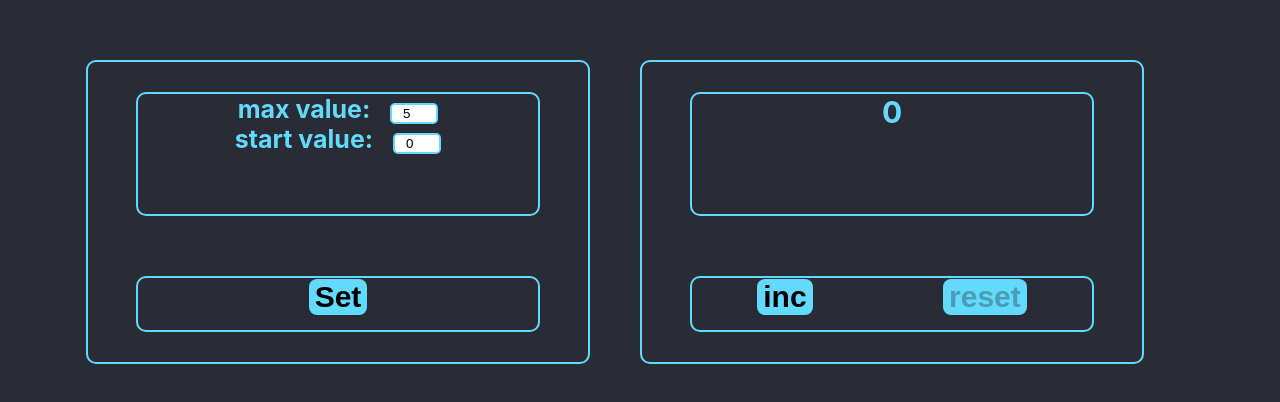
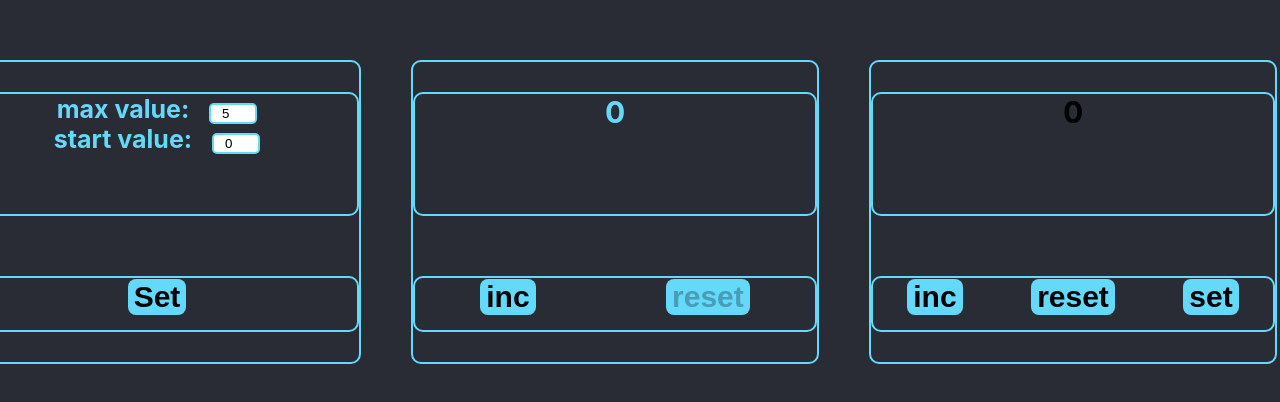
Before and after one commit to braivs/iti_counter, a React (Create React App) app: page / in a window 1280 px wide. Shown: the part 188-590 px from the top of the page. Built offline with nearby package versions, Linux system fonts and the light colour scheme.

Commit message:
counter 2.1 begin

```diff
--- a/src/App.tsx
+++ b/src/App.tsx
@@ -9,12 +9,13 @@ function App() {
   let [startValue, setStartValue] = useState(0)
   let [maxValue, setMaxValue] = useState(5)
 
-  // при загрузке приложения стартовое и максимальные значения получаются из localstorage
+  // при загрузке приложения стартовое, максимальное и текущее значения получаются из localstorage
   useEffect(() => {
     let localStorageStartValueStr = localStorage.getItem('startValue')
     let localStorageMaxValueStr = localStorage.getItem('maxValue')
     if (localStorageStartValueStr) {
       setStartValue(JSON.parse(localStorageStartValueStr))
+      setValue(JSON.parse(localStorageStartValueStr))
     }
     if (localStorageMaxValueStr) {
       setMaxValue(JSON.parse(localStorageMaxValueStr))
@@ -33,12 +34,11 @@ function App() {
     setValue(startValue)
   }
 
-  // формирование ошибки или сообщения
+  // формирование ошибки
   useEffect(() => {
-    let error = (maxValue <= startValue || startValue < 0) ? true : false
+    let error = (maxValue <= startValue || startValue < 0)
     setIsError(error)
   }, [startValue, maxValue])
-
 
   // обработчик для изменения стартового значения в settings
   const startValueHandler = (value: number) => {
@@ -50,6 +50,20 @@ function App() {
   const maxValueHandler = (value: number) => {
     setIsMessage(true) // показ месседжа вместо value
     setMaxValue(value)
+  }
+
+  //увеличить счётчик на один вверх
+  function incButtonHandler() {
+    let NewValue
+    NewValue = value;
+    NewValue++;
+    setValue(NewValue)
+
+  }
+
+  //сбросить счётчик
+  function resetButtonHandler() {
+    setValue(startValue);
   }
 
   return (
@@ -68,8 +82,13 @@ function App() {
                setValue={setValue}
                isMessage={isMessage}
                isError={isError}
+               incButtonHandler={incButtonHandler}
+               resetButtonHandler={resetButtonHandler}
       />
-      {/*<SettingsWithCounter />*/}
+      <SettingsWithCounter value={value}
+                           incButtonHandler={incButtonHandler}
+                           resetButtonHandler={resetButtonHandler}
+      />
     </div>
   );
 }
--- a/src/components/Counter.tsx
+++ b/src/components/Counter.tsx
@@ -2,16 +2,18 @@ import React, {useEffect, useState} from 'react';
 import s from './Universe.module.css'
 import {CustomButton} from './CustomButton';
 
-type CounterType = {
+type CounterPropsType = {
   startValue: number
   maxValue: number
   value: number
   setValue: (value: number) => void
   isMessage: boolean
   isError: boolean
+  incButtonHandler: () => void
+  resetButtonHandler: () => void
 }
 
-export function Counter(props: CounterType) {
+export function Counter(props: CounterPropsType) {
 
   // блокировка кнопок по условиям
   let [disabledInc, setDisabledInc] = useState(false)
@@ -33,27 +35,17 @@ export function Counter(props: CounterType) {
     },
     [props.isMessage, props.value, props.startValue, props.maxValue])
 
-  function upCounter() {
-    let NewValue
-    NewValue = props.value;
-    NewValue++;
-    props.setValue(NewValue)
 
-  }
-
-  function resetCounter() {
-    props.setValue(props.startValue);
-  }
 
   // Формирование разных цветов счётчика по условиям
-  let [valueClass, setValueClass] = useState<string>('')
+  let [valueClass, setValueClass] = useState('')
   useEffect(() => {
     if (props.isError || (props.maxValue === props.value && !props.isMessage)) {
       setValueClass(s.redValueColor)
     } else {
       setValueClass('')
     }
-  }, [props.isMessage, props.isError, props.value, props.maxValue, valueClass, setValueClass])
+  }, [props.isMessage, props.isError, props.value, props.maxValue, setValueClass])
 
 
   // разные сообщения в зависимости от наличия ошибки
@@ -71,12 +63,12 @@ export function Counter(props: CounterType) {
         <CustomButton
           title="inc"
           disabled={disabledInc}
-          onClick={upCounter}
+          onClick={props.incButtonHandler}
         />
         <CustomButton
           title="reset"
           disabled={disabledReset}
-          onClick={resetCounter}
+          onClick={props.resetButtonHandler}
         />
       </div>
     </div>
--- a/src/components/CustomButton.tsx
+++ b/src/components/CustomButton.tsx
@@ -1,12 +1,12 @@
 import React from 'react';
 
-type ButtonType = {
+type ButtonPropsType = {
   title: string
   disabled: boolean
   onClick: () => void
 }
 
-export function CustomButton(props: ButtonType) {
+export function CustomButton(props: ButtonPropsType) {
 
   return (
     <div>
--- a/src/components/Settings.tsx
+++ b/src/components/Settings.tsx
@@ -3,7 +3,7 @@ import sU from './Universe.module.css'
 import {CustomButton} from './CustomButton';
 import sS from './Settings.module.css'
 
-type SettingsType = {
+type SettingsPropsType = {
   startValue: number
   startValueHandler: (startValue: number) => void
   maxValue: number
@@ -13,7 +13,7 @@ type SettingsType = {
   isError: boolean
 }
 
-export function Settings(props: SettingsType) {
+export function Settings(props: SettingsPropsType) {
   // handlers for settings
   const onChangeMaxHandler = (e: ChangeEvent<HTMLInputElement> ) => {
     props.maxValueHandler(e.currentTarget.valueAsNumber)
--- a/src/components/SettingsWithCounter.tsx
+++ b/src/components/SettingsWithCounter.tsx
@@ -1,9 +1,37 @@
 import React from 'react';
 import sU from './Universe.module.css'
+import s from './Universe.module.css';
+import {CustomButton} from './CustomButton';
 
-export function SettingsWithCounter() {
+type SettingsWithCounterPropsType = {
+  value: number
+  incButtonHandler: () => void
+  resetButtonHandler: () => void
+}
+
+export function SettingsWithCounter(props: SettingsWithCounterPropsType) {
 
   return <div className={sU.mainContainer}>
+    <div className={s.valueContainer}>
+        <span>{props.value}</span>
 
+    </div>
+    <div className={s.buttonContainer}>
+      <CustomButton
+        title="inc"
+        disabled={false}
+        onClick={props.incButtonHandler}
+      />
+      <CustomButton
+        title="reset"
+        disabled={false}
+        onClick={props.resetButtonHandler}
+      />
+      <CustomButton
+        title="set"
+        disabled={false}
+        onClick={()=>{alert(3)}}
+      />
+    </div>
   </div>
 }
```
